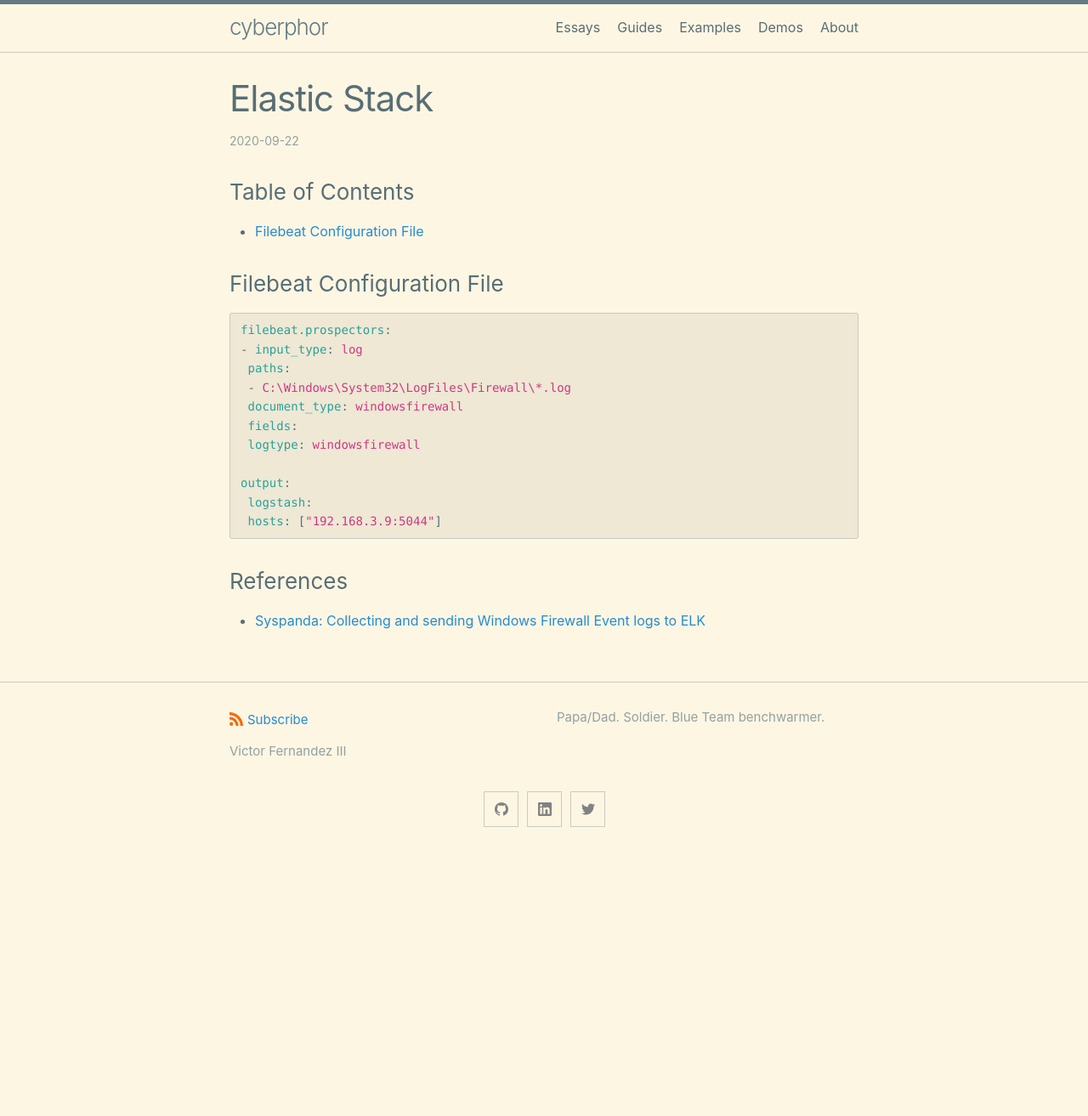
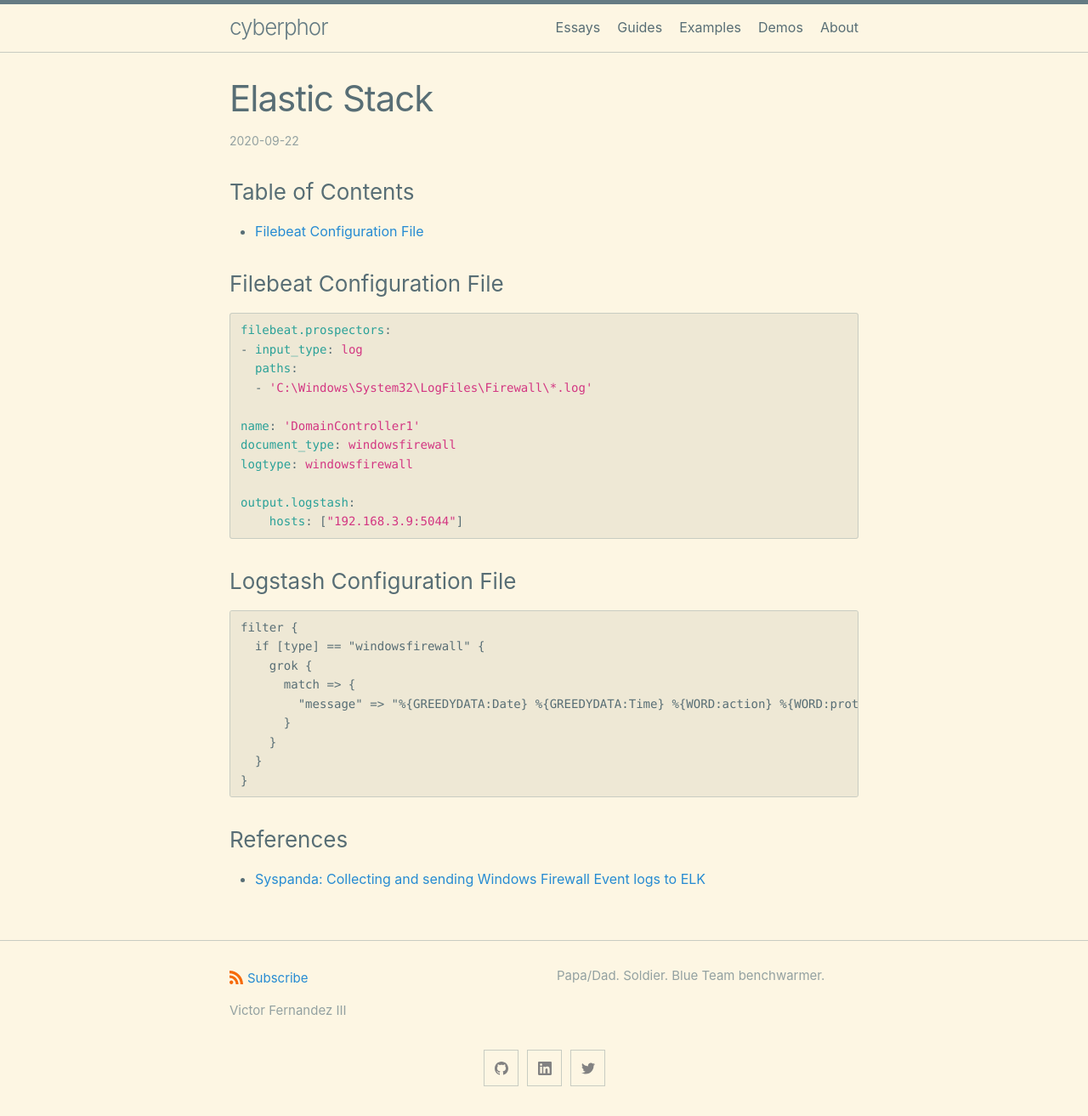
Before and after one commit to cyberphor/blog, a Jekyll site: the page built from _posts/examples/2020-09-22-elastic-examples.md, in a window 1280 px wide. Shown: the whole page at 85% size. Built offline with Jekyll 4.4.1, drawn with Linux system fonts in a browser that asks for light colours; before the commit the page ends 1008 px from its top, so only the background shows below that.

Commit message:
Update 2020-09-22-elastic-examples.md

````diff
--- a/_posts/examples/2020-09-22-elastic-examples.md
+++ b/_posts/examples/2020-09-22-elastic-examples.md
@@ -13,15 +13,28 @@ subcategory: examples
 ```yaml
 filebeat.prospectors:
 - input_type: log
- paths:
- - C:\Windows\System32\LogFiles\Firewall\*.log
- document_type: windowsfirewall
- fields:
- logtype: windowsfirewall
+  paths:
+  - 'C:\Windows\System32\LogFiles\Firewall\*.log'
 
-output:
- logstash:
- hosts: ["192.168.3.9:5044"]
+name: 'DomainController1'
+document_type: windowsfirewall
+logtype: windowsfirewall
+
+output.logstash:
+    hosts: ["192.168.3.9:5044"]
+```
+
+### Logstash Configuration File
+```
+filter {
+  if [type] == "windowsfirewall" {
+    grok {
+      match => {
+        "message" => "%{GREEDYDATA:Date} %{GREEDYDATA:Time} %{WORD:action} %{WORD:protocol} %{IP:source_ip} %{IP:destination_ip} %{INT:SrcPort} %{INT:DstPort} %{INT:Size} %{GREEDYDATA:Size}"
+      }
+    }
+  }
+}
 ```
 
 ### References
````
